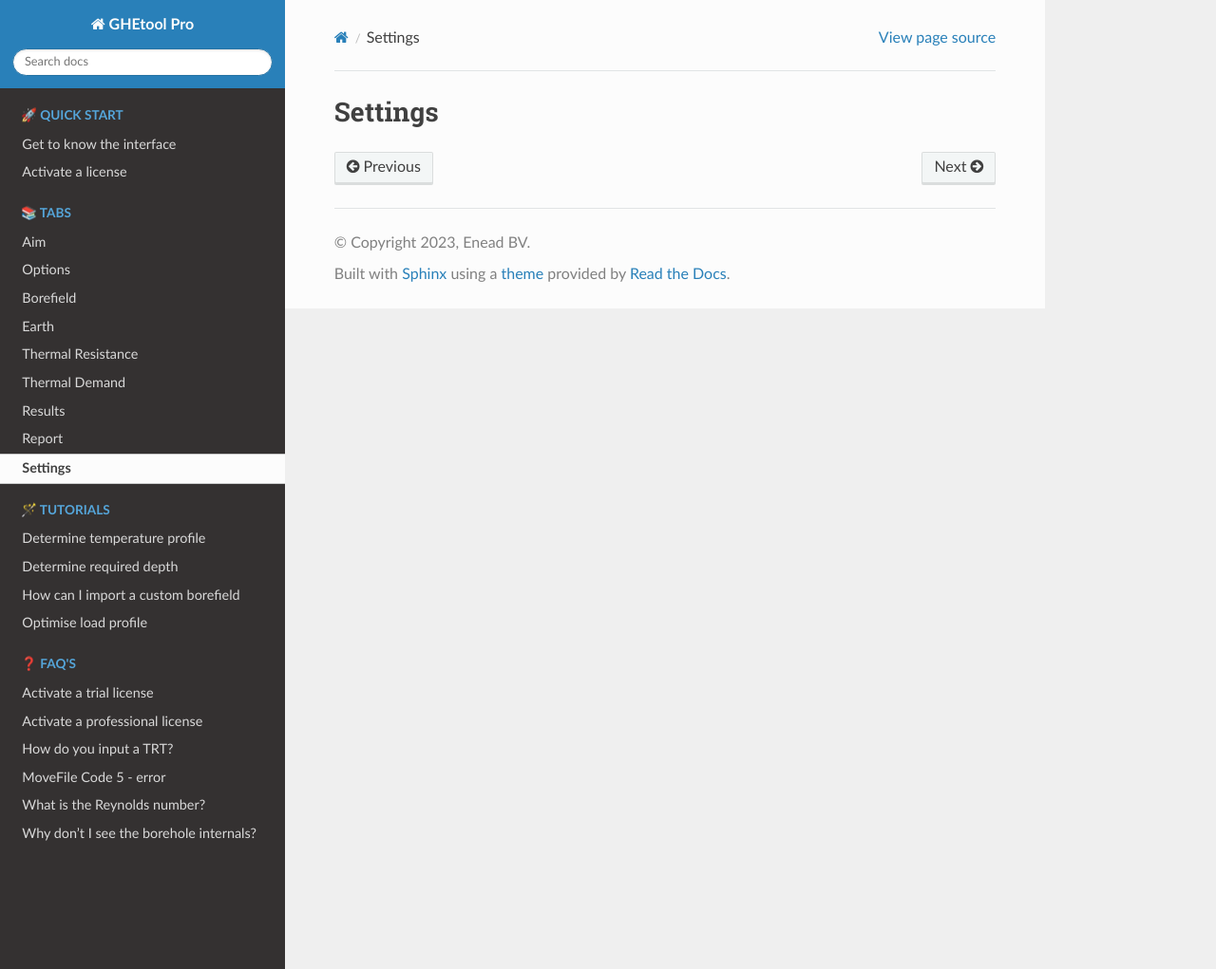
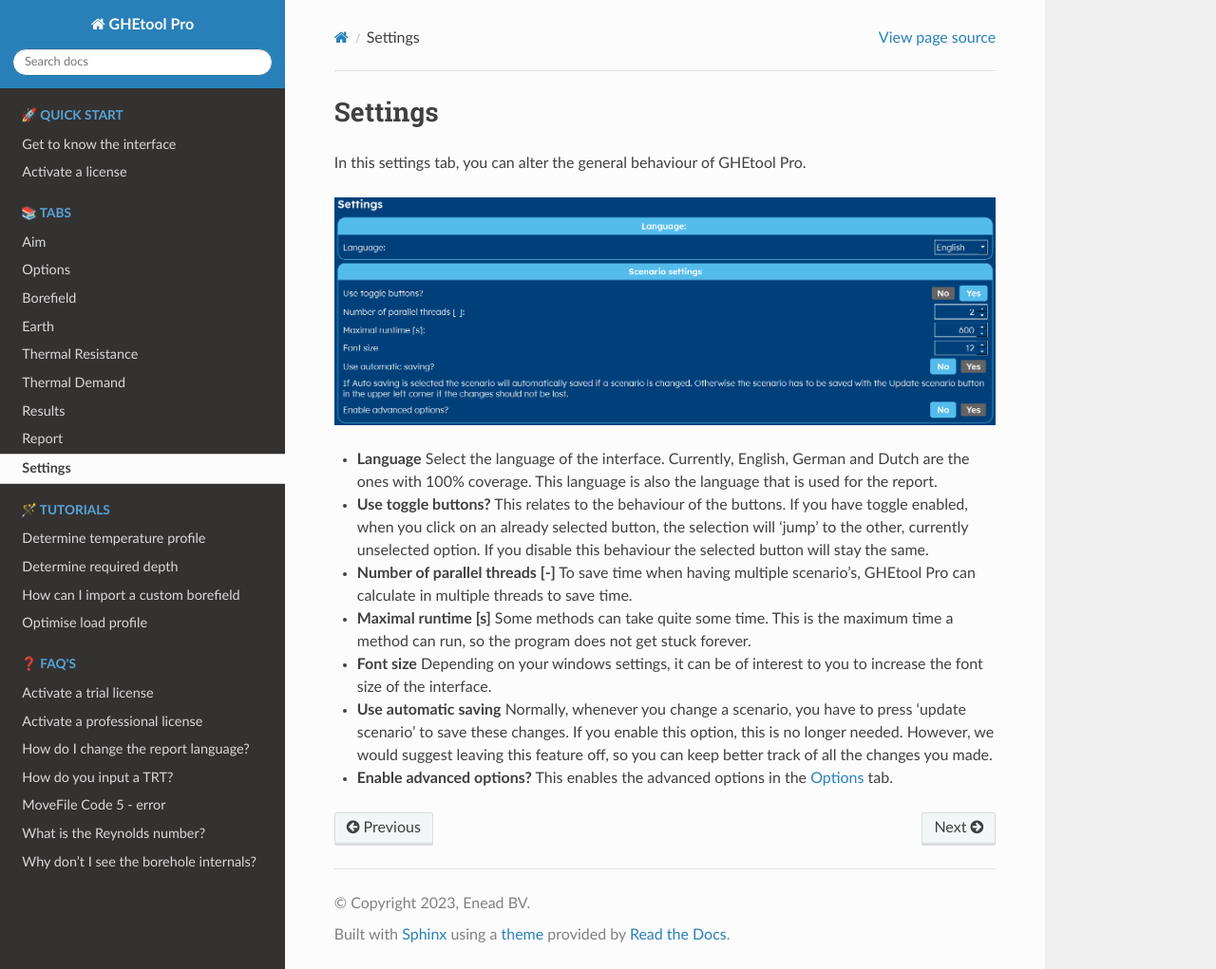
Before and after one commit to novakgeoenergie/GHEToolManual, a Sphinx documentation site: the page built from docs/sources/tabs/settings.rst, in a window 1280 px wide and 1021 px high. Shown: the whole window at 95% size. Built offline with Sphinx 7.4.7 and the Read the Docs theme 2.0.0, drawn with Linux system fonts in a browser that asks for light colours; pages that are not in the unit, such as notebooks, are missing from menus.

Commit message:
Settings documentation

```diff
--- a/docs/index.rst
+++ b/docs/index.rst
@@ -42,6 +42,7 @@
 
     sources/FAQ's/activate_trial.rst
     sources/FAQ's/activate_license.rst
+    sources/FAQ's/change_report_language.rst
     sources/FAQ's/TRT.rst
     sources/FAQ's/winerror.rst
     sources/FAQ's/reynolds_number.rst
--- a/docs/sources/FAQ's/FAQ.rst
+++ b/docs/sources/FAQ's/FAQ.rst
@@ -11,6 +11,7 @@
 
     activate_trial.rst
     activate_license.rst
+    change_report_language.rst
     TRT.rst
     winerror.rst
     reynolds_number.rst
--- /dev/null
+++ b/docs/sources/FAQ's/change_report_language.rst
@@ -0,0 +1,4 @@
+How do I change the report language?
+####################################
+The language of the report is currently coupled to the language of the interface.
+You can change the language of the interface in the :ref:`tab settings` tab. Afterwards, the language of the report will also change.
--- a/docs/sources/tabs/report.rst
+++ b/docs/sources/tabs/report.rst
@@ -27,7 +27,7 @@
 ==========================
 Each scenario has its own settings, determining how it will be displayed in the final report.
 
-.. image:: Figures/report_scenario.png
+.. image:: Figures/report_scenario_specific.png
   :alt: Scenario-specific report settings
 
 * **Should this scenario be included in the report?** If you have calculated a scenario for yourself, that was not part of the
--- a/docs/sources/tabs/settings.rst
+++ b/docs/sources/tabs/settings.rst
@@ -2,3 +2,28 @@
 
 Settings
 ########
+In this settings tab, you can alter the general behaviour of GHEtool Pro.
+
+.. image:: Figures/settings.png
+  :alt: Settings tab
+
+* **Language** Select the language of the interface. Currently, English, German and Dutch are the ones with 100% coverage.
+  This language is also the language that is used for the report.
+
+* **Use toggle buttons?** This relates to the behaviour of the buttons. If you have toggle enabled, when you click on an
+  already selected button, the selection will 'jump' to the other, currently unselected option. If you disable this behaviour
+  the selected button will stay the same.
+
+* **Number of parallel threads [-]** To save time when having multiple scenario's, GHEtool Pro can calculate in multiple
+  threads to save time.
+
+* **Maximal runtime [s]** Some methods can take quite some time. This is the maximum time a method can run, so the program
+  does not get stuck forever.
+
+* **Font size** Depending on your windows settings, it can be of interest to you to increase the font size of the interface.
+
+* **Use automatic saving** Normally, whenever you change a scenario, you have to press 'update scenario' to save these changes.
+  If you enable this option, this is no longer needed. However, we would suggest leaving this feature off, so you can keep better
+  track of all the changes you made.
+
+* **Enable advanced options?** This enables the advanced options in the :ref:`tab options` tab.
```
Also changed, not shown: docs/sources/tabs/Figures/settings.png (added).
